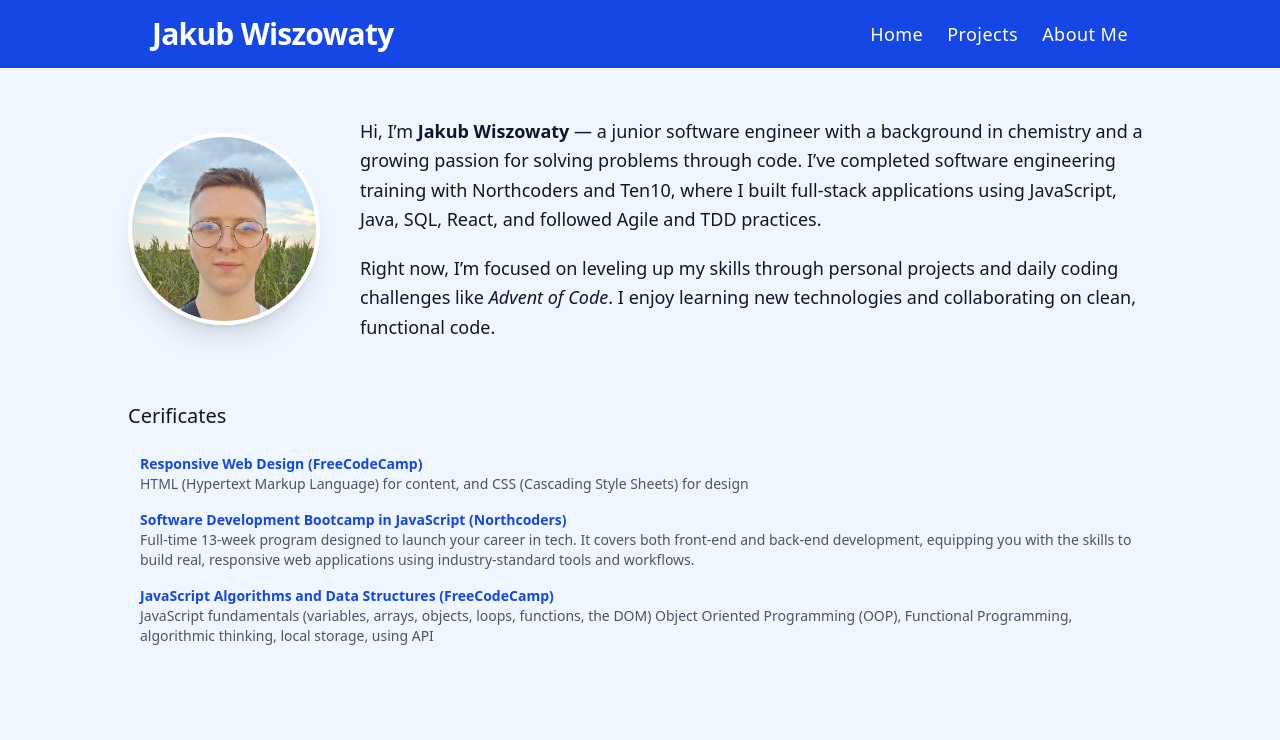
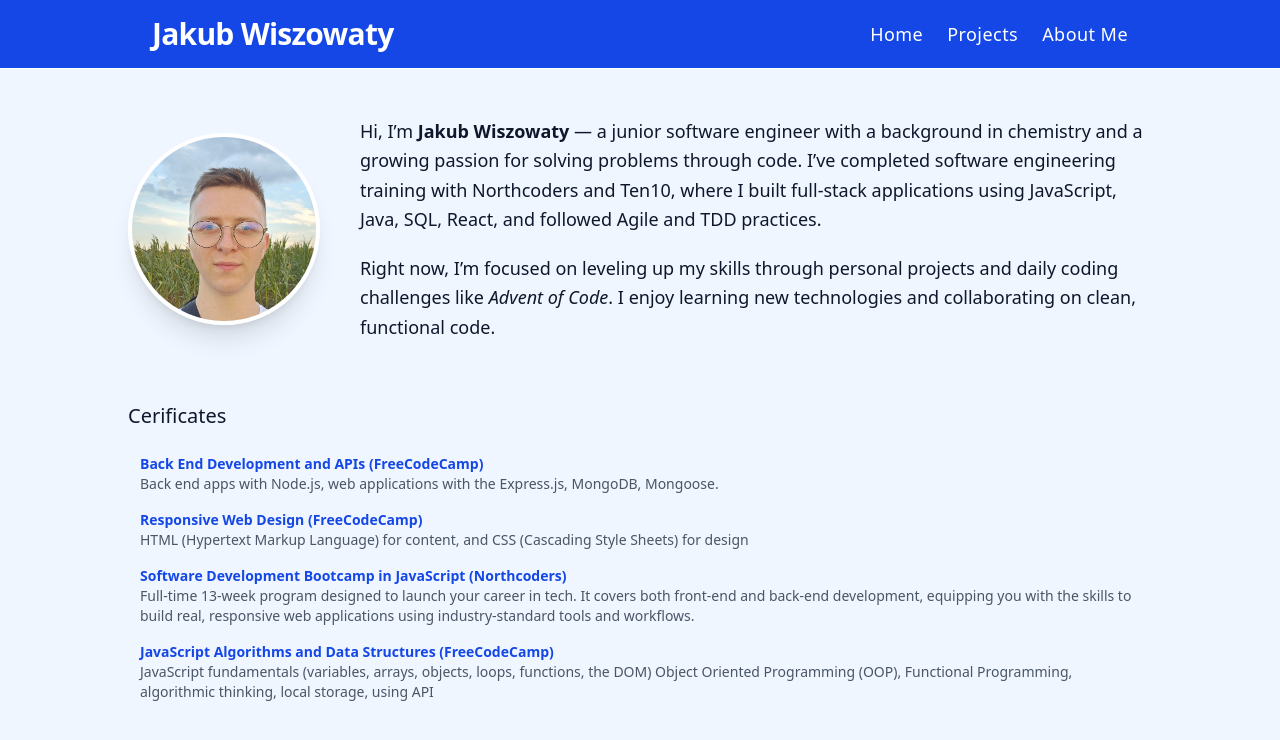
Before and after one commit to jwiszowaty/Personal-Website, a React (Vite) app: page / in a window 1280 px wide. Shown: the top 740 px of the page. Built offline with nearby package versions, Linux system fonts and the light colour scheme.

Commit message:
add a new certification Backend dev and apis

```diff
--- a/package.json
+++ b/package.json
@@ -1,4 +1,5 @@
 {
+  "author": "Jakub Wiszowaty",
   "name": "personalwebsite",
   "private": true,
   "version": "0.0.0",
--- a/src/data/certificates.js
+++ b/src/data/certificates.js
@@ -1,4 +1,9 @@
 export const certificates = [
+    {
+        title: "Back End Development and APIs (FreeCodeCamp)",
+        description: " Back end apps with Node.js, web applications with the Express.js, MongoDB, Mongoose.",
+        url: "https://www.freecodecamp.org/certification/jakubwiszowaty/back-end-development-and-apis",
+    },
     {
         title: "Responsive Web Design (FreeCodeCamp)",
         description: " HTML (Hypertext Markup Language) for content, and CSS (Cascading Style Sheets) for design",
```
